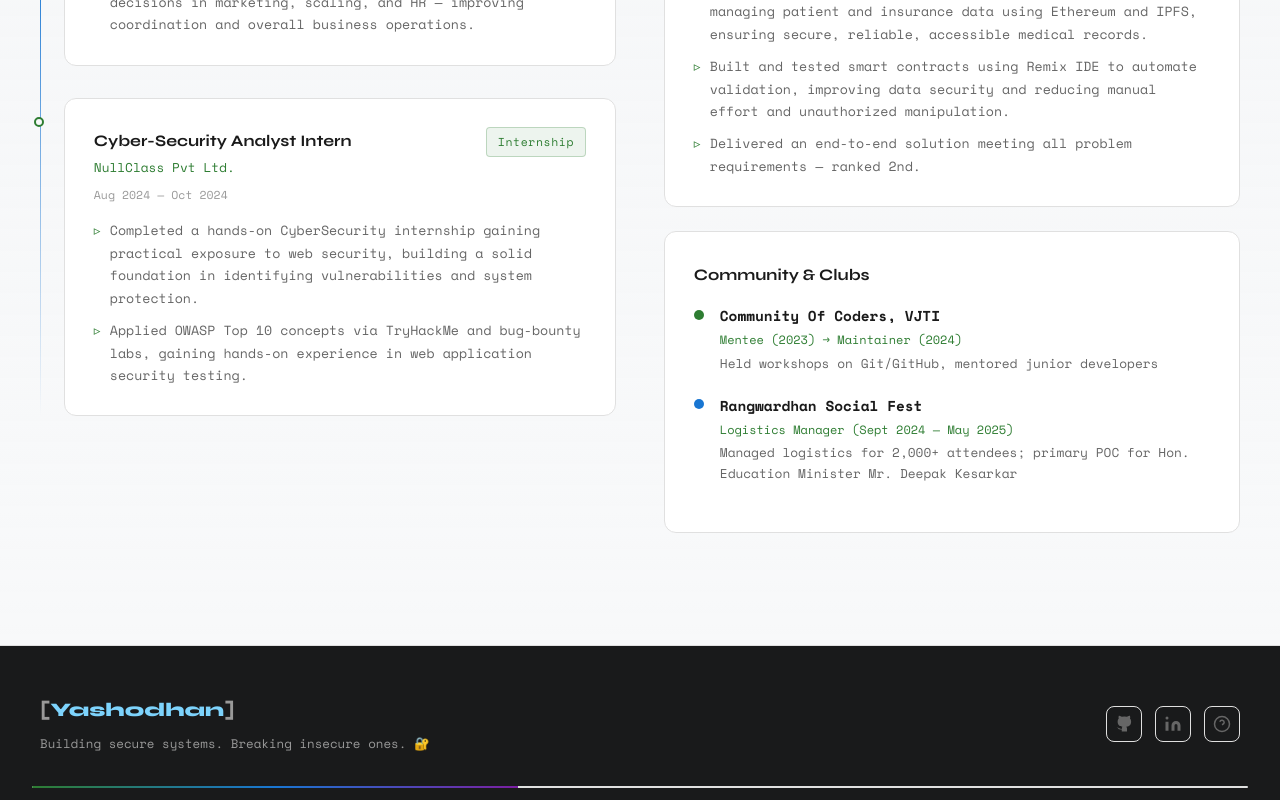
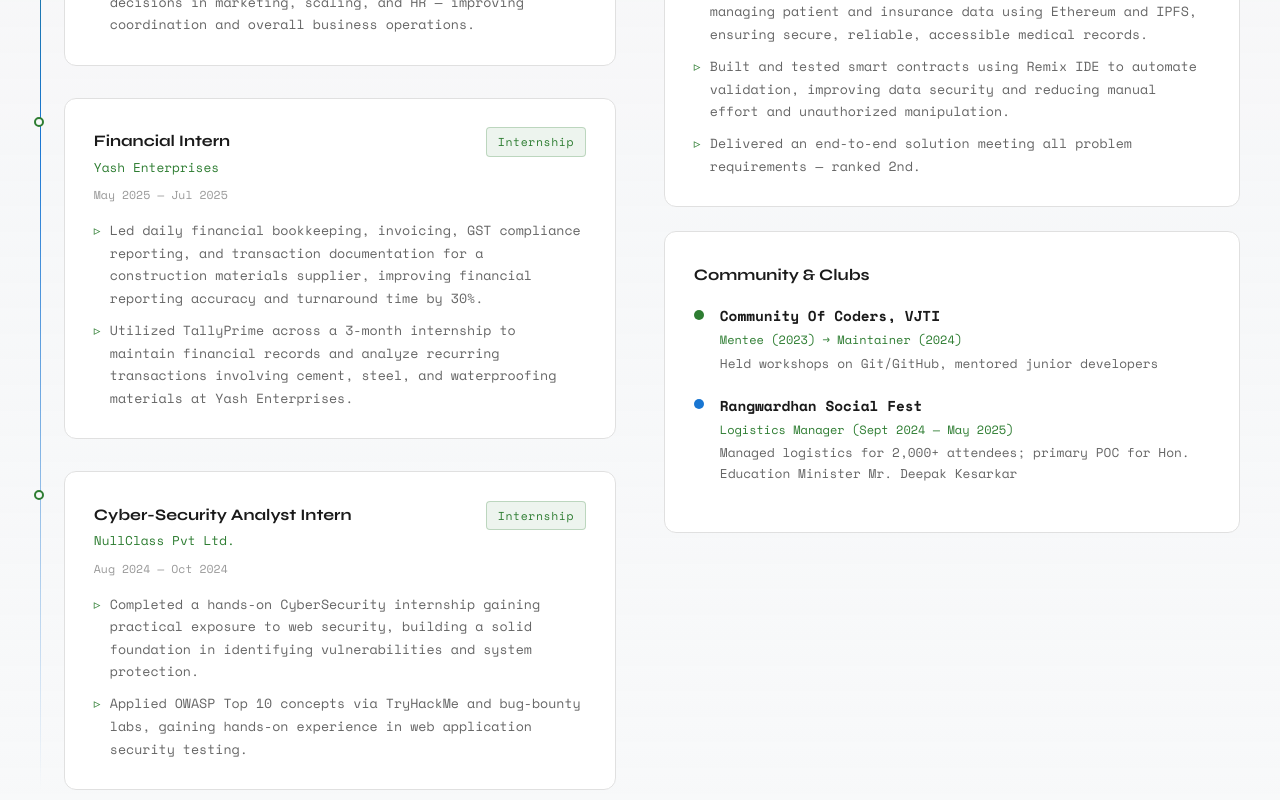
Before and after one commit to iykuwk/YashuMe, a React (Vite) app: page /experience in a window 1280 px wide. Shown: the part 900-1700 px from the top of the page. Built offline with nearby package versions, Linux system fonts and the light colour scheme.

Commit message:
minor changes

```diff
--- a/src/components/Experience.jsx
+++ b/src/components/Experience.jsx
@@ -24,6 +24,18 @@ const experiences = [
     points: [
       'Analyzed supply chain data in control panel manufacturing, identified inefficiencies, and optimized procurement & inventory flow to improve production efficiency.',
       'Prepared data-driven reports supporting strategic decisions in marketing, scaling, and HR — improving coordination and overall business operations.',
+    ],
+  },
+  {
+    role: 'Financial Intern',
+    company: 'Yash Enterprises',
+    duration: 'May 2025 — Jul 2025',
+    type: 'Internship',
+    color: 'green',
+    github: null,
+    points: [
+      'Led daily financial bookkeeping, invoicing, GST compliance reporting, and transaction documentation for a construction materials supplier, improving financial reporting accuracy and turnaround time by 30%.',
+      'Utilized TallyPrime across a 3-month internship to maintain financial records and analyze recurring transactions involving cement, steel, and waterproofing materials at Yash Enterprises.',
     ],
   },
   {
```
